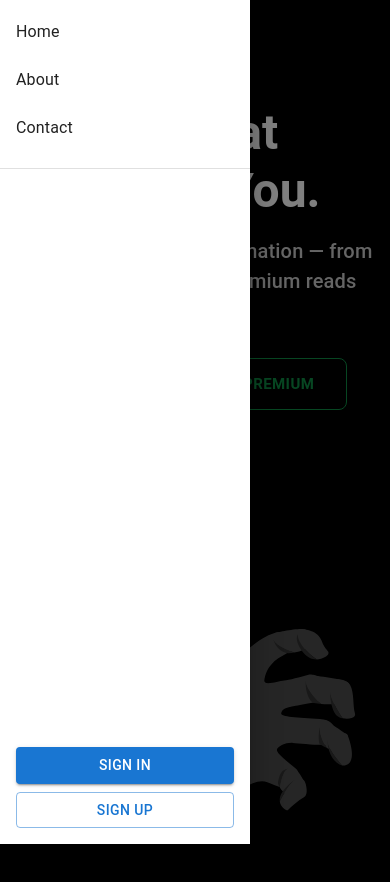
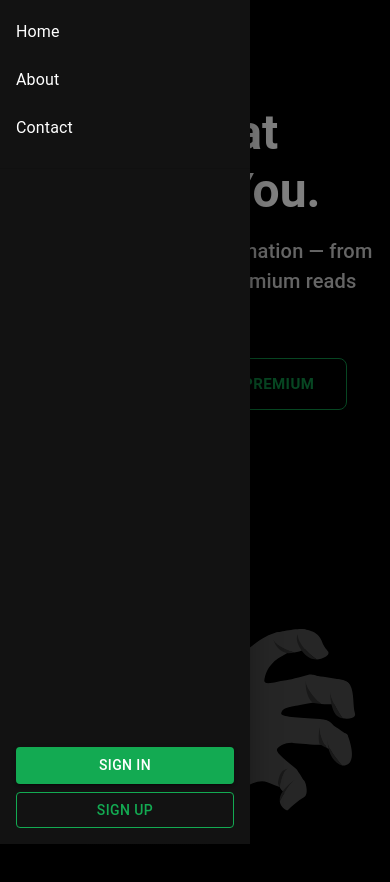
Before and after one commit to RakeshDaharwal/Mern-Story-App-Frontend, a React (Vite) app: page / in a window 390 px wide. Both pictures are taken after a click on the button "menu". Shown: the top 882 px of the page. Built offline with nearby package versions, Linux system fonts and the light colour scheme; some icons are missing.

Commit message:
Update Drawer Bg Color

```diff
--- a/src/components/Common/Header.jsx
+++ b/src/components/Common/Header.jsx
@@ -44,12 +44,32 @@ export default function Header() {
 
       {/* Buttons inside drawer for mobile */}
       <Box sx={{ mt: 'auto', p: 2 }}>
-        <Button fullWidth variant="contained" color="primary" sx={{ mb: 1 }}>
-          Sign In
-        </Button>
-        <Button fullWidth variant="outlined" color="primary">
-          Sign Up
-        </Button>
+      <Button
+  fullWidth
+  variant="contained"
+  sx={{
+    mb: 1,
+    backgroundColor: '#13AA52',
+    '&:hover': { backgroundColor: '#0e8d44' },
+    color: '#fff',
+  }}
+>
+  Sign In
+</Button>
+<Button
+  fullWidth
+  variant="outlined"
+  sx={{
+    borderColor: '#13AA52',
+    color: '#13AA52',
+    '&:hover': {
+      backgroundColor: 'rgba(19, 170, 82, 0.1)',
+      borderColor: '#13AA52',
+    },
+  }}
+>
+  Sign Up
+</Button>
       </Box>
     </Box>
   );
@@ -72,10 +92,20 @@ export default function Header() {
             </IconButton>
           )}
 
-          <Drawer anchor="left" open={drawerOpen} onClose={toggleDrawer(false)}>
+
+          <Drawer
+            anchor="left"
+            open={drawerOpen}
+            onClose={toggleDrawer(false)}
+            PaperProps={{
+              sx: {
+                backgroundColor: '#121212', // Dark grey (better than pure black for contrast)
+                color: '#fff',               // White text
+              }
+            }}
+          >
             {drawerContent}
           </Drawer>
-
           <Typography variant="h6" component="div" sx={{ flexGrow: 1 }}>
             Sanatani Tales
           </Typography>
```
